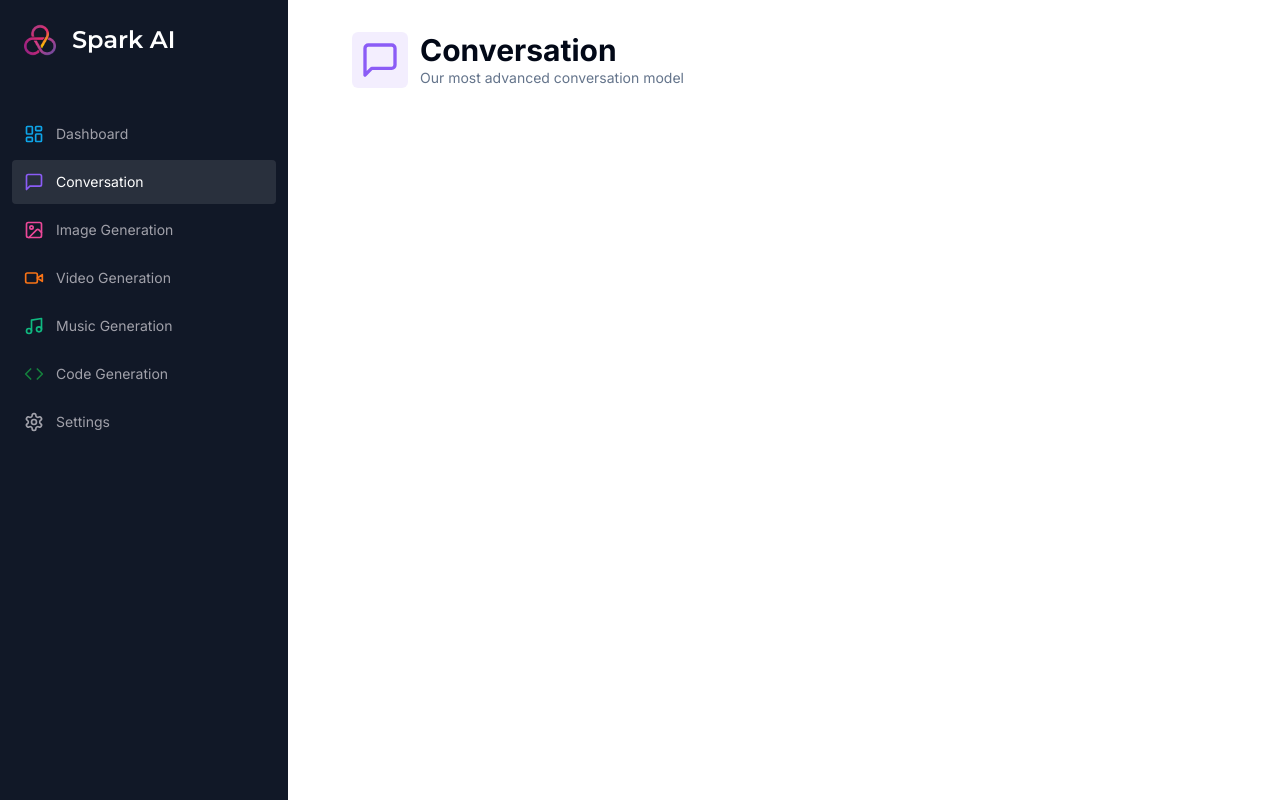
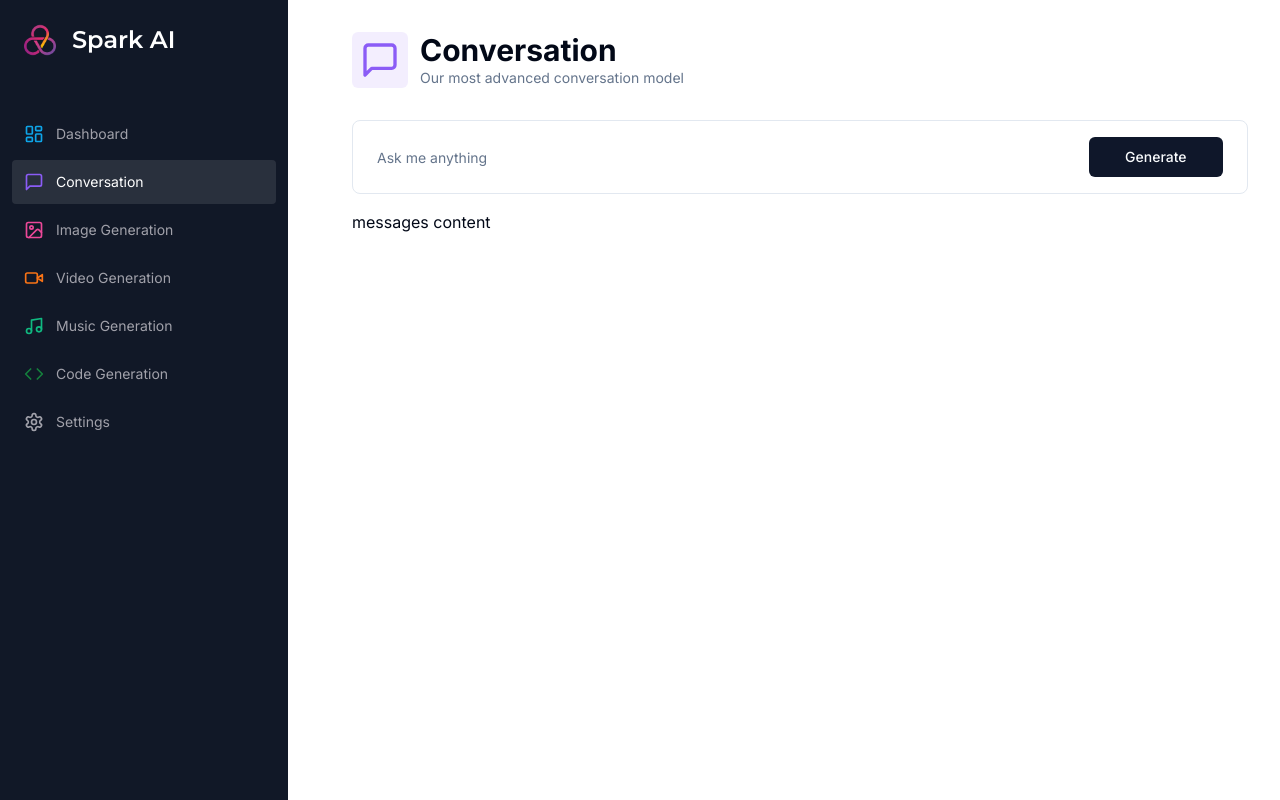
Before and after one commit to gkinghorn3/Spark-AI-, a Next.js app in the folder spark/: page /conversation in a window 1280 px wide. Built offline with nearby package versions, Linux system fonts and the light colour scheme.

Commit message:
form added to conversation route, api integration started

```diff
--- /dev/null
+++ b/spark/app/(dashboard)/(routes)/conversation/constants.ts
@@ -0,0 +1,5 @@
+import * as z from "zod";
+
+export const formSchema = z.object({
+  prompt: z.string().min(1, { message: "Prompt is required" }),
+});
--- a/spark/app/(dashboard)/(routes)/conversation/page.tsx
+++ b/spark/app/(dashboard)/(routes)/conversation/page.tsx
@@ -1,7 +1,35 @@
+'use client';
+
+import * as z from "zod";
 import Heading from "@/components/heading";
 import { MessageSquare } from "lucide-react";
 
+import { useForm } from "react-hook-form";
+import { zodResolver } from "@hookform/resolvers/zod";
+
+import { Form, FormControl, FormField, FormItem } from "@/components/ui/form";
+import { formSchema } from "./constants";
+import { Input } from "@/components/ui/input";
+import { Button } from "@/components/ui/button";
+
+
+
 export default function ConversationPage() {
+
+  const form = useForm<z.infer<typeof formSchema>>({
+    resolver: zodResolver(formSchema),
+    defaultValues: {
+      prompt: "",
+
+    }
+  })
+
+  const isLoading = form.formState.isSubmitting;
+
+  const onSubmit = async (values: z.infer<typeof formSchema>) => {
+    console.log(values)
+  }
+
   return (
     <div>
       <Heading
@@ -11,6 +39,41 @@
         iconColor="text-violet-500"
         bgColor="bg-violet-500/10"
       />
+      <div className="px-4 lg:px-8">
+        <div>
+          <Form {...form}>
+            <form onSubmit={form.handleSubmit(onSubmit)}
+            className="rounded-lg border w-full p-4 px-3 md:px-6 focus-within:shadow-sm
+             grid grid-cols-12 gap-2"
+            >
+            <FormField
+             name='prompt'
+             render={({field}) => (
+              <FormItem className="col-span-12 lg:col-span-10">
+                <FormControl className='m-0 p-0'>
+                  <Input
+                  className="border-0 outline-none focus-visible:ring-0 focus-visible:ring-transparent"
+                  disabled={isLoading}
+                  placeholder="Ask me anything"
+                  {...field}
+                  />
+
+                </FormControl>
+              </FormItem>
+             )}
+            />
+            <Button className="col-span-12 lg:col-span-2 w-full" disabled={isLoading}>
+              Generate
+            </Button >
+            </form>
+
+          </Form >
+          <div className="space-7-4 mt-4">
+            messages content
+          </div>
+
+        </div>
+      </div>
     </div>
   );
 }
--- a/spark/components/heading.tsx
+++ b/spark/components/heading.tsx
@@ -12,8 +12,8 @@
 
 export default function Heading({title, description, icon: Icon, iconColor, bgColor}: HeadingProps) {
     return (
-        <>
-            <div className="px-4 lg:px-8 flex items-center gap-x-3 mb-8">
+
+            <div className="px-4 lg:px-8 flex gap-x-3 mb-8">
                 <div className={cn('p-2 w-fit rounded-md', bgColor)}>
                  <Icon className={cn('w-10 h-10', iconColor )}/>
                 </div>
@@ -27,6 +27,6 @@
             </div>
             </div>
 
-        </>
+
     )
 }
--- /dev/null
+++ b/spark/components/ui/form.tsx
@@ -0,0 +1,176 @@
+import * as React from "react"
+import * as LabelPrimitive from "@radix-ui/react-label"
+import { Slot } from "@radix-ui/react-slot"
+import {
+  Controller,
+  ControllerProps,
+  FieldPath,
+  FieldValues,
+  FormProvider,
+  useFormContext,
+} from "react-hook-form"
+
+import { cn } from "@/lib/utils"
+import { Label } from "@/components/ui/label"
+
+const Form = FormProvider
+
+type FormFieldContextValue<
+  TFieldValues extends FieldValues = FieldValues,
+  TName extends FieldPath<TFieldValues> = FieldPath<TFieldValues>
+> = {
+  name: TName
+}
+
+const FormFieldContext = React.createContext<FormFieldContextValue>(
+  {} as FormFieldContextValue
+)
+
+const FormField = <
+  TFieldValues extends FieldValues = FieldValues,
+  TName extends FieldPath<TFieldValues> = FieldPath<TFieldValues>
+>({
+  ...props
+}: ControllerProps<TFieldValues, TName>) => {
+  return (
+    <FormFieldContext.Provider value={{ name: props.name }}>
+      <Controller {...props} />
+    </FormFieldContext.Provider>
+  )
+}
+
+const useFormField = () => {
+  const fieldContext = React.useContext(FormFieldContext)
+  const itemContext = React.useContext(FormItemContext)
+  const { getFieldState, formState } = useFormContext()
+
+  const fieldState = getFieldState(fieldContext.name, formState)
+
+  if (!fieldContext) {
+    throw new Error("useFormField should be used within <FormField>")
+  }
+
+  const { id } = itemContext
+
+  return {
+    id,
+    name: fieldContext.name,
+    formItemId: `${id}-form-item`,
+    formDescriptionId: `${id}-form-item-description`,
+    formMessageId: `${id}-form-item-message`,
+    ...fieldState,
+  }
+}
+
+type FormItemContextValue = {
+  id: string
+}
+
+const FormItemContext = React.createContext<FormItemContextValue>(
+  {} as FormItemContextValue
+)
+
+const FormItem = React.forwardRef<
+  HTMLDivElement,
+  React.HTMLAttributes<HTMLDivElement>
+>(({ className, ...props }, ref) => {
+  const id = React.useId()
+
+  return (
+    <FormItemContext.Provider value={{ id }}>
+      <div ref={ref} className={cn("space-y-2", className)} {...props} />
+    </FormItemContext.Provider>
+  )
+})
+FormItem.displayName = "FormItem"
+
+const FormLabel = React.forwardRef<
+  React.ElementRef<typeof LabelPrimitive.Root>,
+  React.ComponentPropsWithoutRef<typeof LabelPrimitive.Root>
+>(({ className, ...props }, ref) => {
+  const { error, formItemId } = useFormField()
+
+  return (
+    <Label
+      ref={ref}
+      className={cn(error && "text-destructive", className)}
+      htmlFor={formItemId}
+      {...props}
+    />
+  )
+})
+FormLabel.displayName = "FormLabel"
+
+const FormControl = React.forwardRef<
+  React.ElementRef<typeof Slot>,
+  React.ComponentPropsWithoutRef<typeof Slot>
+>(({ ...props }, ref) => {
+  const { error, formItemId, formDescriptionId, formMessageId } = useFormField()
+
+  return (
+    <Slot
+      ref={ref}
+      id={formItemId}
+      aria-describedby={
+        !error
+          ? `${formDescriptionId}`
+          : `${formDescriptionId} ${formMessageId}`
+      }
+      aria-invalid={!!error}
+      {...props}
+    />
+  )
+})
+FormControl.displayName = "FormControl"
+
+const FormDescription = React.forwardRef<
+  HTMLParagraphElement,
+  React.HTMLAttributes<HTMLParagraphElement>
+>(({ className, ...props }, ref) => {
+  const { formDescriptionId } = useFormField()
+
+  return (
+    <p
+      ref={ref}
+      id={formDescriptionId}
+      className={cn("text-sm text-muted-foreground", className)}
+      {...props}
+    />
+  )
+})
+FormDescription.displayName = "FormDescription"
+
+const FormMessage = React.forwardRef<
+  HTMLParagraphElement,
+  React.HTMLAttributes<HTMLParagraphElement>
+>(({ className, children, ...props }, ref) => {
+  const { error, formMessageId } = useFormField()
+  const body = error ? String(error?.message) : children
+
+  if (!body) {
+    return null
+  }
+
+  return (
+    <p
+      ref={ref}
+      id={formMessageId}
+      className={cn("text-sm font-medium text-destructive", className)}
+      {...props}
+    >
+      {body}
+    </p>
+  )
+})
+FormMessage.displayName = "FormMessage"
+
+export {
+  useFormField,
+  Form,
+  FormItem,
+  FormLabel,
+  FormControl,
+  FormDescription,
+  FormMessage,
+  FormField,
+}
--- /dev/null
+++ b/spark/components/ui/input.tsx
@@ -0,0 +1,25 @@
+import * as React from "react"
+
+import { cn } from "@/lib/utils"
+
+export interface InputProps
+  extends React.InputHTMLAttributes<HTMLInputElement> {}
+
+const Input = React.forwardRef<HTMLInputElement, InputProps>(
+  ({ className, type, ...props }, ref) => {
+    return (
+      <input
+        type={type}
+        className={cn(
+          "flex h-10 w-full rounded-md border border-input bg-background px-3 py-2 text-sm ring-offset-background file:border-0 file:bg-transparent file:text-sm file:font-medium placeholder:text-muted-foreground focus-visible:outline-none focus-visible:ring-2 focus-visible:ring-ring focus-visible:ring-offset-2 disabled:cursor-not-allowed disabled:opacity-50",
+          className
+        )}
+        ref={ref}
+        {...props}
+      />
+    )
+  }
+)
+Input.displayName = "Input"
+
+export { Input }
--- /dev/null
+++ b/spark/components/ui/label.tsx
@@ -0,0 +1,26 @@
+"use client"
+
+import * as React from "react"
+import * as LabelPrimitive from "@radix-ui/react-label"
+import { cva, type VariantProps } from "class-variance-authority"
+
+import { cn } from "@/lib/utils"
+
+const labelVariants = cva(
+  "text-sm font-medium leading-none peer-disabled:cursor-not-allowed peer-disabled:opacity-70"
+)
+
+const Label = React.forwardRef<
+  React.ElementRef<typeof LabelPrimitive.Root>,
+  React.ComponentPropsWithoutRef<typeof LabelPrimitive.Root> &
+    VariantProps<typeof labelVariants>
+>(({ className, ...props }, ref) => (
+  <LabelPrimitive.Root
+    ref={ref}
+    className={cn(labelVariants(), className)}
+    {...props}
+  />
+))
+Label.displayName = LabelPrimitive.Root.displayName
+
+export { Label }
--- a/spark/package.json
+++ b/spark/package.json
@@ -10,7 +10,9 @@
   },
   "dependencies": {
     "@clerk/nextjs": "^4.27.2",
+    "@hookform/resolvers": "^3.3.2",
     "@radix-ui/react-dialog": "^1.0.5",
+    "@radix-ui/react-label": "^2.0.2",
     "@radix-ui/react-slot": "^1.0.2",
     "class-variance-authority": "^0.7.0",
     "clsx": "^2.0.0",
@@ -18,8 +20,10 @@
     "next": "14.0.3",
     "react": "^18",
     "react-dom": "^18",
+    "react-hook-form": "^7.48.2",
     "tailwind-merge": "^2.0.0",
-    "tailwindcss-animate": "^1.0.7"
+    "tailwindcss-animate": "^1.0.7",
+    "zod": "^3.22.4"
   },
   "devDependencies": {
     "@types/node": "^20",
```
Also changed, not shown: 1 other file (tests, documents, lock files or other folders).
